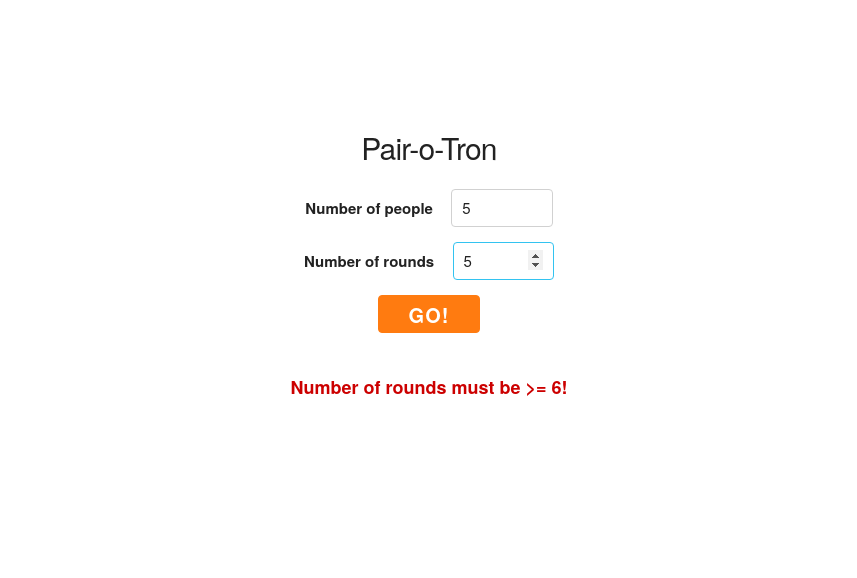
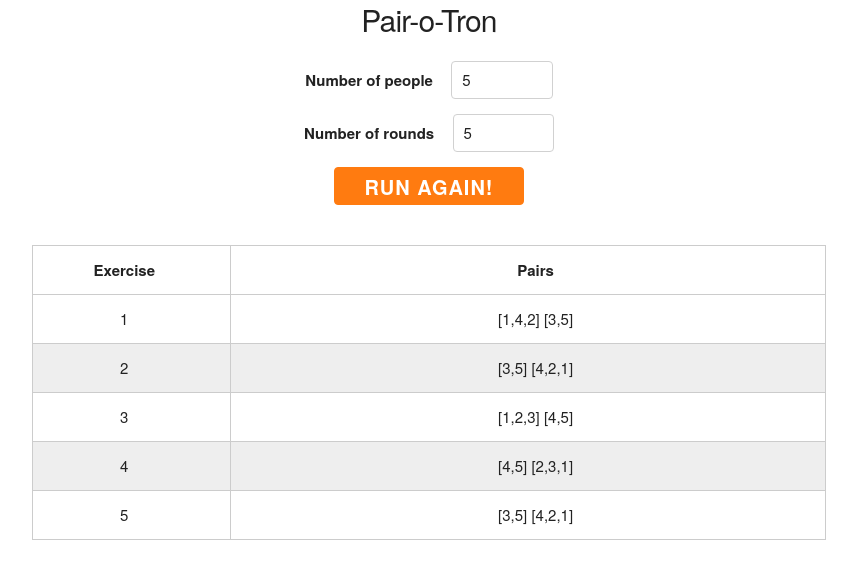
Before and after one commit to 2rod/cw-pairatron, a website: page src/index.html in a window 1280 px wide. Both pictures are taken after typing "5", "5" into the empty fields and a click on the input "GO!". Shown: the whole page, without its empty margins (211-1068 px from the left). Drawn offline with Linux system fonts and the light colour scheme.

Commit message:
refactor: change min value for rounds to 1

```diff
--- a/src/index.html
+++ b/src/index.html
@@ -50,7 +50,7 @@
           </div>
           <div class="row flex">
             <label for="numRounds">Number of rounds</label>
-            <input class="three columns" type="number"  id="numRounds" min="6">
+            <input class="three columns" type="number"  id="numRounds" min="1">
           </div>
           <div class="row flex">
             <input class="button-primary" type="submit" value="GO!">
--- a/src/js/script.js
+++ b/src/js/script.js
@@ -24,8 +24,8 @@ $(document).ready(function () {
           .show();
         $numPeople.focus();
       }
-      else if (num2 < 6) { // display warning and focus on input fields
-        $error.append(messageOutput('Number of rounds must be >= 6!'))
+      else if (num2 < 1) { // display warning and focus on input fields
+        $error.append(messageOutput('Number of rounds must be >= 1!'))
           .show();
         $numRounds.focus();
       } else {
```
